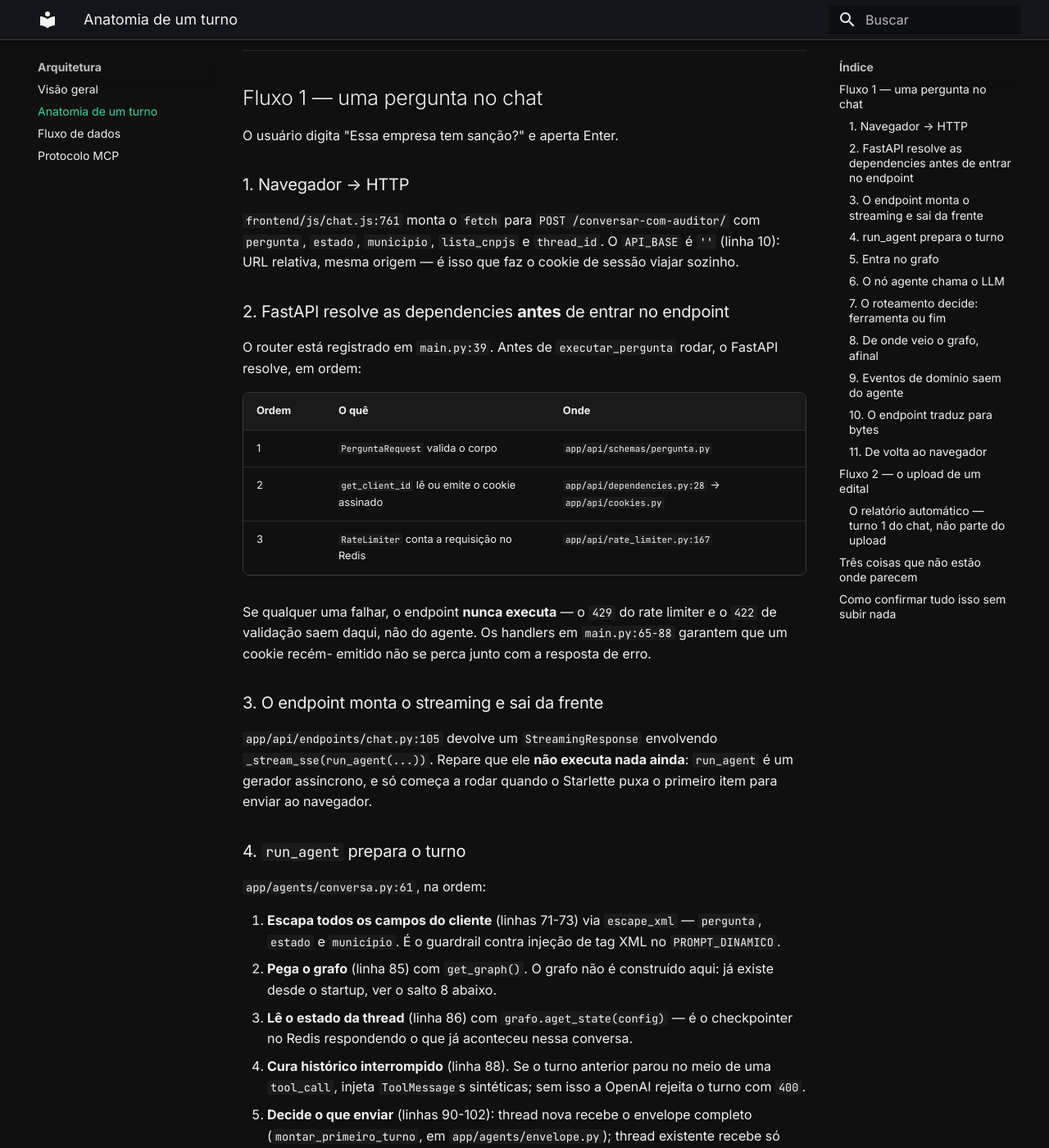
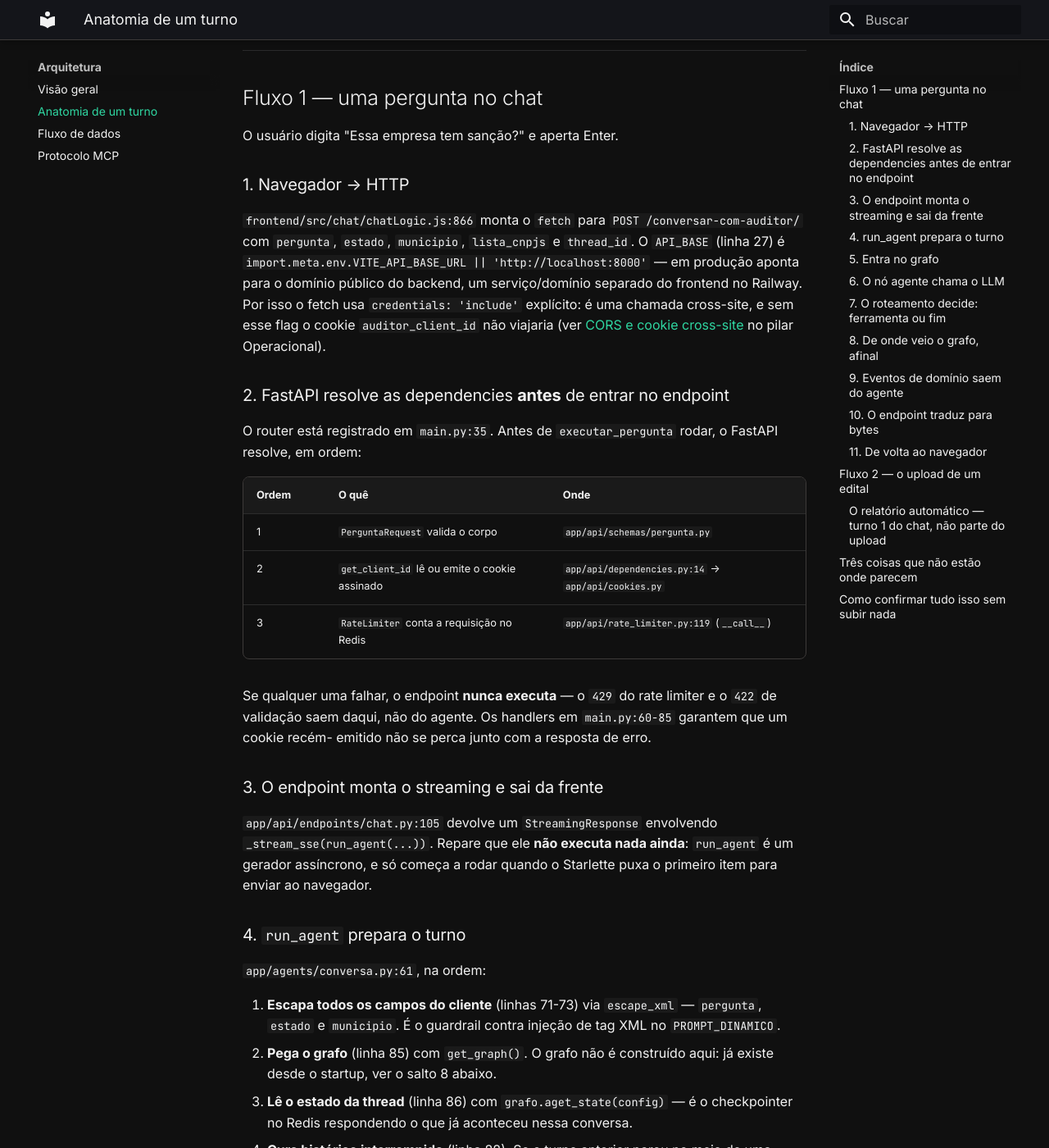
Before and after one commit to Moreira-89/auditor-cidadao, an MkDocs documentation site: the page built from docs/arquitetura/anatomia_de_um_turno.md, in a window 1280 px wide and 1400 px high, scrolled down 338 px. Shown: the whole window at 82% size. Built offline with MkDocs 1.6.1 and Material for MkDocs 9.7.7, drawn with Linux system fonts in a browser that asks for light colours; some of the changed text lies outside the part shown.

Commit message:
docs(arquitetura): corrige divergências entre docs e código
- anatomia_de_um_turno.md: caminho do frontend corrigido para
  frontend/src/chat/chatLogic.js (a doc citava um frontend/js/chat.js
  inexistente); API_BASE não é URL relativa, é configurável via
  VITE_API_BASE_URL e a chamada é cross-site (credentials: 'include');
  tag <PROMPT_USUARIO> corrigida (doc citava <PERGUNTA>); números de
  linha desatualizados em main.py, dependencies.py, rate_limiter.py e
  sancoes.py ajustados para o código atual.
- visao_geral.md e anatomia_de_um_turno.md: nota sobre rejeição de
  tool_calls pendentes não fala mais como se o provider fosse
  literalmente OpenAI — hoje é a Maritaca (via API compatível).
- fluxo_dados.md: modelo de embedding no diagrama corrigido para
  text-embedding-3-small (era text-embedding-3-large no diagrama,
  divergindo do default real em settings.py).

```diff
--- a/docs/arquitetura/anatomia_de_um_turno.md
+++ b/docs/arquitetura/anatomia_de_um_turno.md
@@ -14,23 +14,27 @@ O usuário digita "Essa empresa tem sanção?" e aperta Enter.
 
 ### 1. Navegador → HTTP
 
-`frontend/js/chat.js:761` monta o `fetch` para `POST /conversar-com-auditor/` com `pergunta`,
-`estado`, `municipio`, `lista_cnpjs` e `thread_id`. O `API_BASE` é `''` (linha 10): URL relativa,
-mesma origem — é isso que faz o cookie de sessão viajar sozinho.
+`frontend/src/chat/chatLogic.js:866` monta o `fetch` para `POST /conversar-com-auditor/` com
+`pergunta`, `estado`, `municipio`, `lista_cnpjs` e `thread_id`. O `API_BASE` (linha 27) é
+`import.meta.env.VITE_API_BASE_URL || 'http://localhost:8000'` — em produção aponta para o domínio
+público do backend, um serviço/domínio separado do frontend no Railway. Por isso o fetch usa
+`credentials: 'include'` explícito: é uma chamada cross-site, e sem esse flag o cookie
+`auditor_client_id` não viajaria (ver [CORS e cookie cross-site](../operacional/docker.md) no pilar
+Operacional).
 
 ### 2. FastAPI resolve as dependencies **antes** de entrar no endpoint
 
-O router está registrado em `main.py:39`. Antes de `executar_pergunta` rodar, o FastAPI resolve, em
+O router está registrado em `main.py:35`. Antes de `executar_pergunta` rodar, o FastAPI resolve, em
 ordem:
 
 | Ordem | O quê | Onde |
 |---|---|---|
 | 1 | `PerguntaRequest` valida o corpo | `app/api/schemas/pergunta.py` |
-| 2 | `get_client_id` lê ou emite o cookie assinado | `app/api/dependencies.py:28` → `app/api/cookies.py` |
-| 3 | `RateLimiter` conta a requisição no Redis | `app/api/rate_limiter.py:167` |
+| 2 | `get_client_id` lê ou emite o cookie assinado | `app/api/dependencies.py:14` → `app/api/cookies.py` |
+| 3 | `RateLimiter` conta a requisição no Redis | `app/api/rate_limiter.py:119` (`__call__`) |
 
 Se qualquer uma falhar, o endpoint **nunca executa** — o `429` do rate limiter e o `422` de
-validação saem daqui, não do agente. Os handlers em `main.py:65-88` garantem que um cookie recém-
+validação saem daqui, não do agente. Os handlers em `main.py:60-85` garantem que um cookie recém-
 emitido não se perca junto com a resposta de erro.
 
 ### 3. O endpoint monta o streaming e sai da frente
@@ -50,10 +54,12 @@ quando o Starlette puxa o primeiro item para enviar ao navegador.
 3. **Lê o estado da thread** (linha 86) com `grafo.aget_state(config)` — é o checkpointer no Redis
    respondendo o que já aconteceu nessa conversa.
 4. **Cura histórico interrompido** (linha 88). Se o turno anterior parou no meio de uma `tool_call`,
-   injeta `ToolMessage`s sintéticas; sem isso a OpenAI rejeita o turno com `400`.
+   injeta `ToolMessage`s sintéticas; sem isso o provider do LLM rejeita o turno com `400`
+   (comportamento da API compatível com a OpenAI que tanto `ChatOpenAI` quanto o wrapper da
+   Maritaca em [`app/llm.py`](https://github.com/Moreira-89/auditor-cidadao/blob/main/backend/app/llm.py) usam).
 5. **Decide o que enviar** (linhas 90-102): thread nova recebe o envelope completo
    (`montar_primeiro_turno`, em `app/agents/envelope.py`); thread existente recebe só
-   `<PERGUNTA>...</PERGUNTA>`, porque o histórico vem do checkpointer.
+   `<PROMPT_USUARIO>...</PROMPT_USUARIO>`, porque o histórico vem do checkpointer.
 
 ### 5. Entra no grafo
 
@@ -141,11 +147,11 @@ de ferramenta de vazarem como texto na tela.
 
 ### 11. De volta ao navegador
 
-`frontend/js/chat.js:810-826` faz `JSON.parse` de cada linha `data: ` e despacha por `type`:
-`token` acumula e re-renderiza o Markdown, `status` adiciona um passo no accordion de raciocínio,
-`done` encerra o loop, `error` vira a bolha de erro com botão de tentar novamente.
+`frontend/src/chat/chatLogic.js:917-939` faz `JSON.parse` de cada linha `data: ` e despacha por
+`type`: `token` acumula e re-renderiza o Markdown, `status` adiciona um passo no accordion de
+raciocínio, `done` encerra o loop, `error` vira a bolha de erro com botão de tentar novamente.
 
-O `leftover` (linhas 787-805) trata a linha SSE cortada pela fronteira do chunk de rede — sem isso,
+O `leftover` (linha 858 em diante) trata a linha SSE cortada pela fronteira do chunk de rede — sem isso,
 um pedaço de JSON vazaria como texto na resposta.
 
 ---
```
Also changed, not shown: other parts of docs/arquitetura/anatomia_de_um_turno.md (+1 -1 lines), docs/arquitetura/fluxo_dados.md (+1 -1 lines), docs/arquitetura/visao_geral.md (+3 -2 lines).
